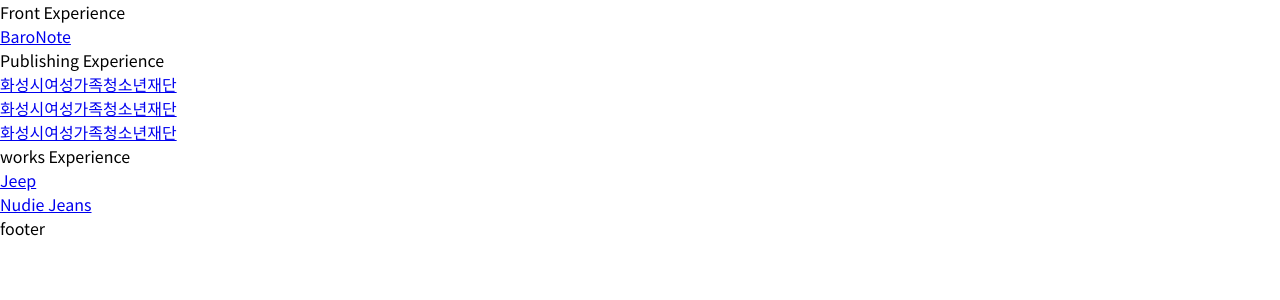
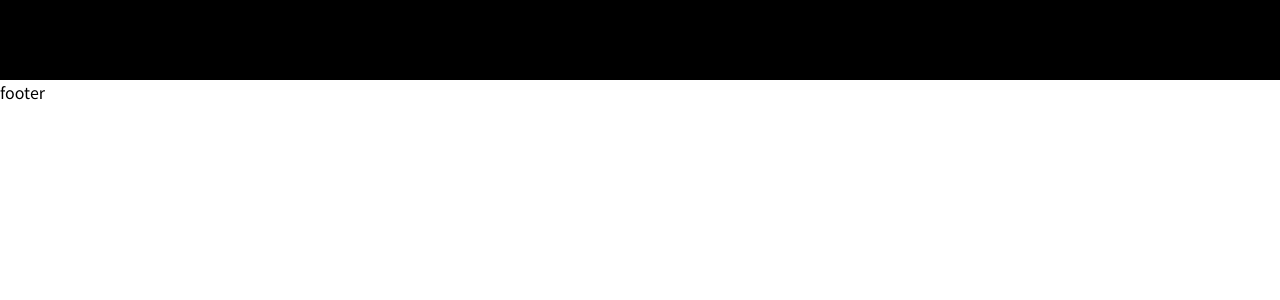
Before and after one commit to fmdliveHJ/main_home, a React (Create React App) app: page / in a window 1280 px wide. Shown: the top 300 px of the page. Built offline with nearby package versions, Linux system fonts and the light colour scheme.

Commit message:
헤더 css 수정

```diff
--- a/src/components/layout/header.js
+++ b/src/components/layout/header.js
@@ -19,13 +19,13 @@ const Header = () => {
             <div>Publishing Experience</div>
             <ul>
               <li>
-                <Link to="/baronote">화성시여성가족청소년재단</Link>
+                <Link to="/Webjangi">웹쟁이</Link>
               </li>
               <li>
-                <Link to="/baronote">화성시여성가족청소년재단</Link>
+                <Link to="/Hswf">화성시여성가족청소년재단</Link>
               </li>
               <li>
-                <Link to="/baronote">화성시여성가족청소년재단</Link>
+                <Link to="/Nowon">노원평생교육포털</Link>
               </li>
             </ul>
           </li>
@@ -42,6 +42,7 @@ const Header = () => {
           </li>
         </ul>
       </nav>
+      <div className="theme"></div>
     </div>
   );
 };
--- a/src/components/layout/header.module.css
+++ b/src/components/layout/header.module.css
@@ -1,2 +1,13 @@
 .header {
+  width: 100%;
+  height: 80px;
+  background: #000;
 }
+.header nav {
+  width: 100%;
+}
+
+.header nav ul {
+  display: flex;
+  align-items: center;
+}
--- a/src/styles/reset.css
+++ b/src/styles/reset.css
@@ -39,3 +39,8 @@ i {
 img {
   display: block;
 }
+
+a {
+  color: #000;
+  text-decoration: none;
+}
```
